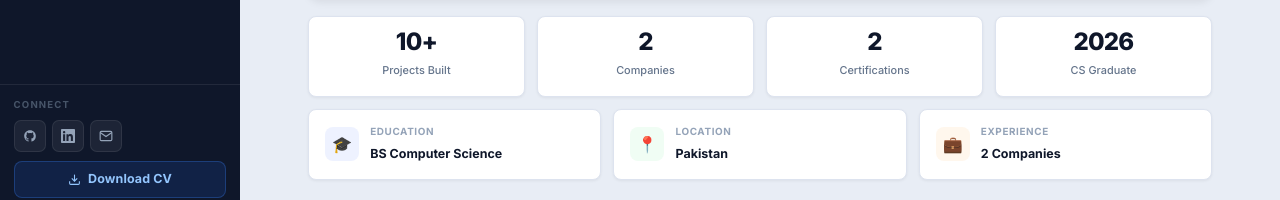
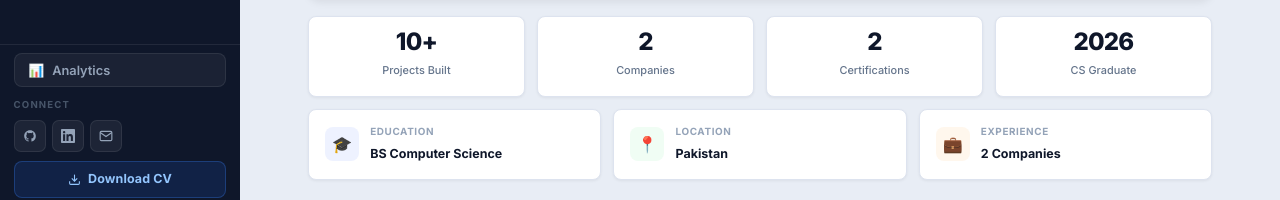
Before and after one commit to ali-haider524/portfolio_website, a React (Vite) app: page / in a window 1280 px wide. Shown: the part 589-789 px from the top of the page. Built offline with nearby package versions, Linux system fonts and the light colour scheme.

Commit message:
feat: restore analytics button to sidebar bottom

```diff
--- a/src/components/Sidebar/Sidebar.jsx
+++ b/src/components/Sidebar/Sidebar.jsx
@@ -50,6 +50,16 @@ export default function Sidebar({ activeSection, setActiveSection, isOpen }) {
       </nav>
 
       <div className={styles.bottom}>
+        {/* Analytics button */}
+        <button
+          onClick={() => setActiveSection('analytics')}
+          className={`${styles.analyticsBtn} ${activeSection === 'analytics' ? styles.analyticsBtnActive : ''}`}
+          title="View analytics dashboard"
+        >
+          <span>📊</span>
+          Analytics
+        </button>
+
         <p className={styles.socialsLabel}>Connect</p>
         <div className={styles.socials}>
           <a href={personalInfo.github} target="_blank" rel="noopener noreferrer" className={styles.socialBtn} title="GitHub">
--- a/src/components/Sidebar/Sidebar.module.css
+++ b/src/components/Sidebar/Sidebar.module.css
@@ -203,14 +203,35 @@
   gap: 0.4rem;
 }
 
-/* ── Tools Section (Theme + Analytics) ── */
-.toolsRow {
+/* Analytics button */
+.analyticsBtn {
   display: flex;
-  gap: 0.4rem;
   align-items: center;
-  justify-content: flex-start;
-  margin: 0.15rem 0 0.1rem 0;
-  padding: 0.2rem 0;
+  gap: 0.5rem;
+  width: 100%;
+  padding: 0.52rem 0.85rem;
+  background: rgba(255,255,255,0.05);
+  border: 1px solid rgba(255,255,255,0.08);
+  border-radius: 8px;
+  color: #94a3b8;
+  font-size: 0.8rem;
+  font-weight: 600;
+  cursor: pointer;
+  transition: all 0.2s ease;
+  font-family: inherit;
+  text-align: left;
+}
+
+.analyticsBtn:hover {
+  background: rgba(37,99,235,0.18);
+  border-color: rgba(59,130,246,0.35);
+  color: #93c5fd;
+}
+
+.analyticsBtnActive {
+  background: rgba(37,99,235,0.22);
+  border-color: rgba(59,130,246,0.4);
+  color: #bfdbfe;
 }
 
 .themeToggle {
```
